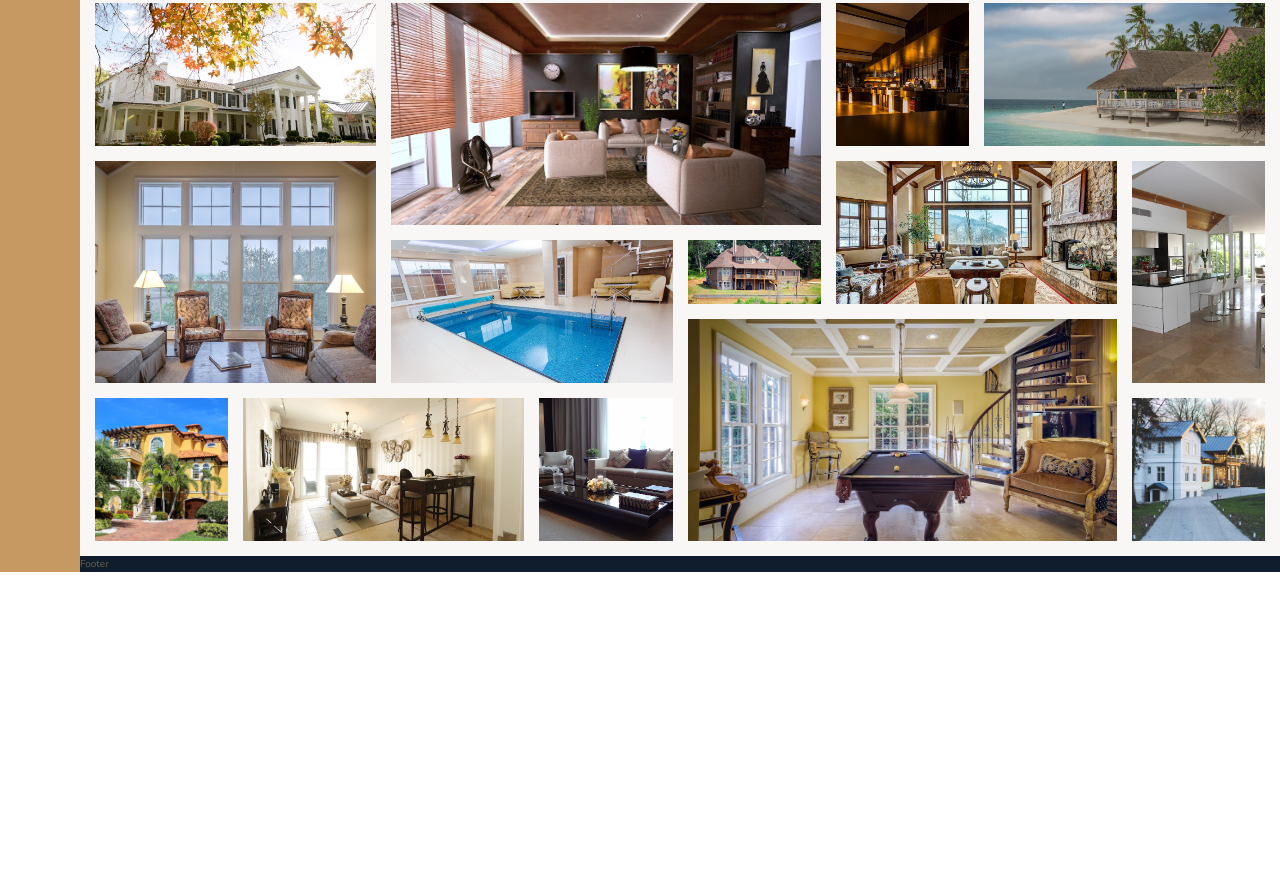
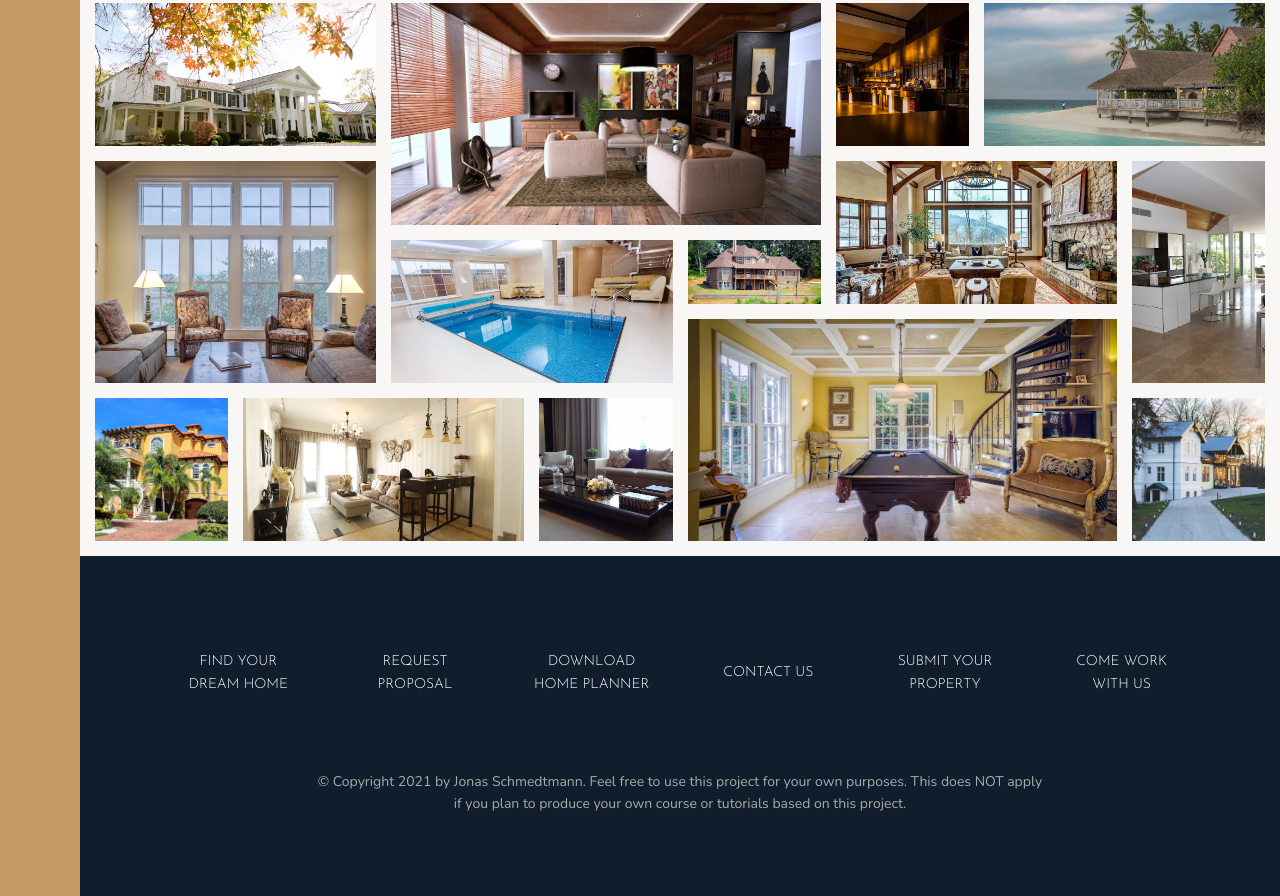
Before and after one commit to Jose1Useche/CSS_Sass_Nexter, a website: page index.html in a window 1280 px wide. Shown: the part 3084-3980 px from the top of the page. Before the commit the page ends 3656 px from the top, so only its background shows below. Drawn offline with nearby package versions, Linux system fonts and the light colour scheme.

Commit message:
116. Building the Footer

```diff
--- a/index.html
+++ b/index.html
@@ -347,7 +347,17 @@
         </section>
 
         <footer class="footer">
-            Footer
+            <ul class="nav">
+                <li class="nav__item"><a href="#" class="nav__link">Find your dream home</a></li>
+                <li class="nav__item"><a href="#" class="nav__link">Request proposal</a></li>
+                <li class="nav__item"><a href="#" class="nav__link">Download home planner</a></li>
+                <li class="nav__item"><a href="#" class="nav__link">Contact us</a></li>
+                <li class="nav__item"><a href="#" class="nav__link">Submit your property</a></li>
+                <li class="nav__item"><a href="#" class="nav__link">Come work with us</a></li>
+            </ul>
+            <p class="copyright">
+                &copy; Copyright 2021 by Jonas Schmedtmann. Feel free to use this project for your own purposes. This does NOT apply if you plan to produce your own course or tutorials based on this project.
+            </p>
         </footer>
     </body>
 </html>
--- a/sass/_footer.scss
+++ b/sass/_footer.scss
@@ -1,4 +1,44 @@
 .footer {
     background-color: $color-secondary;
     grid-column: full-start / full-end;
+    padding: 8rem;
 }
+
+.nav {
+    list-style: none;
+
+    display: grid;
+    grid-template-columns: repeat(auto-fit, minmax(15rem, 1fr));
+    gap: 2rem;
+    align-items: center;
+
+    &__link,
+    &__link:visited {
+        font-size: 1.4rem;
+        color: #fff;
+        text-decoration: none;
+        font-family: $font-display;
+        text-transform: uppercase;
+        text-align: center;
+        padding: 1.5rem;
+        display: block;
+        transition: all .2s;
+
+    }
+
+    &__link:hover,
+    &__link:active {
+        background-color: rgba($color: #fff, $alpha: .05);
+        transform: translateY(-3px);
+    }
+}
+
+.copyright {
+    font-size: 1.4rem;
+    color: $color-grey-light-2;
+    margin-top:  6rem;
+    margin-right: auto;
+    margin-left: auto;
+    text-align: center;
+    width: 70%;
+}
```
Also changed, not shown: css/style.css.
